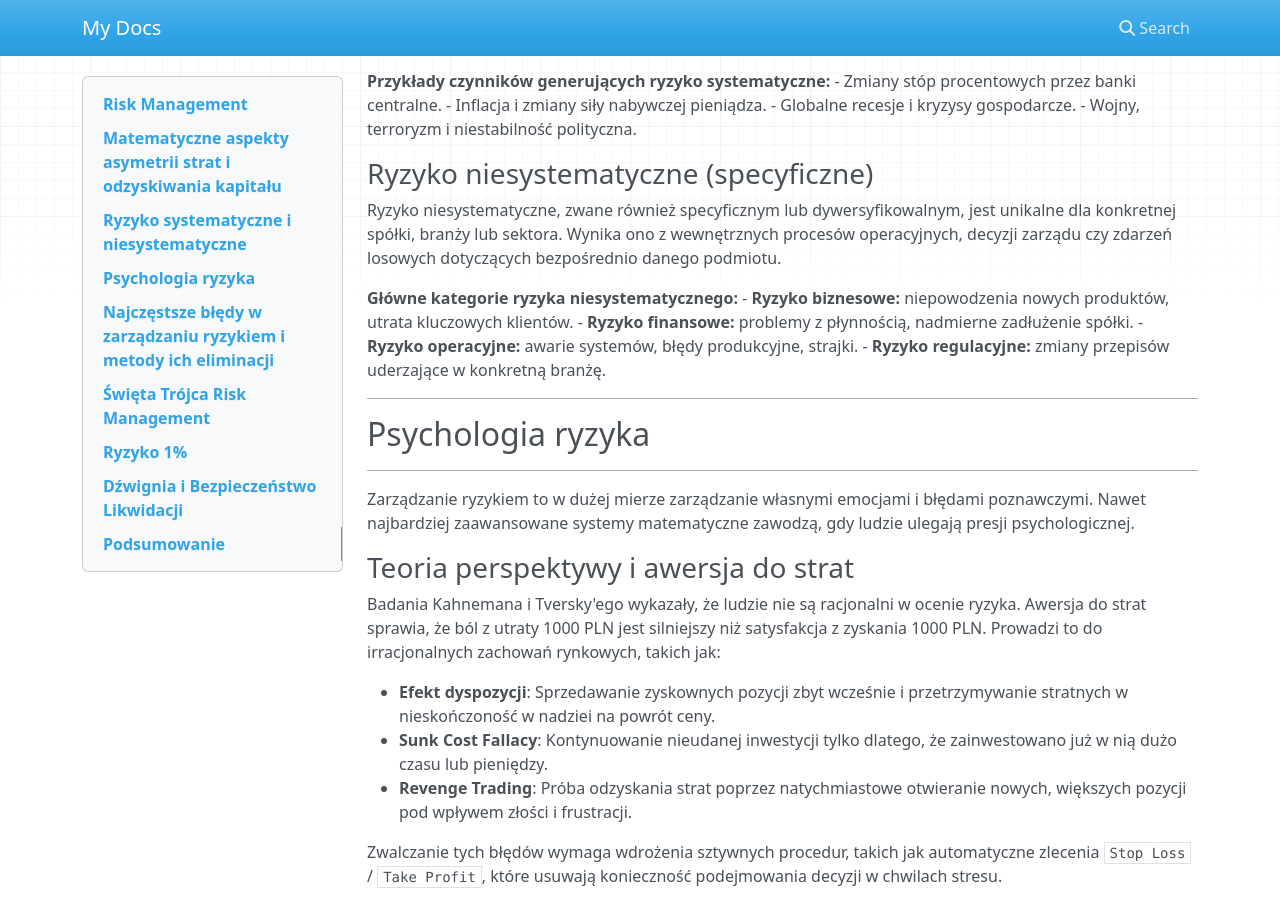
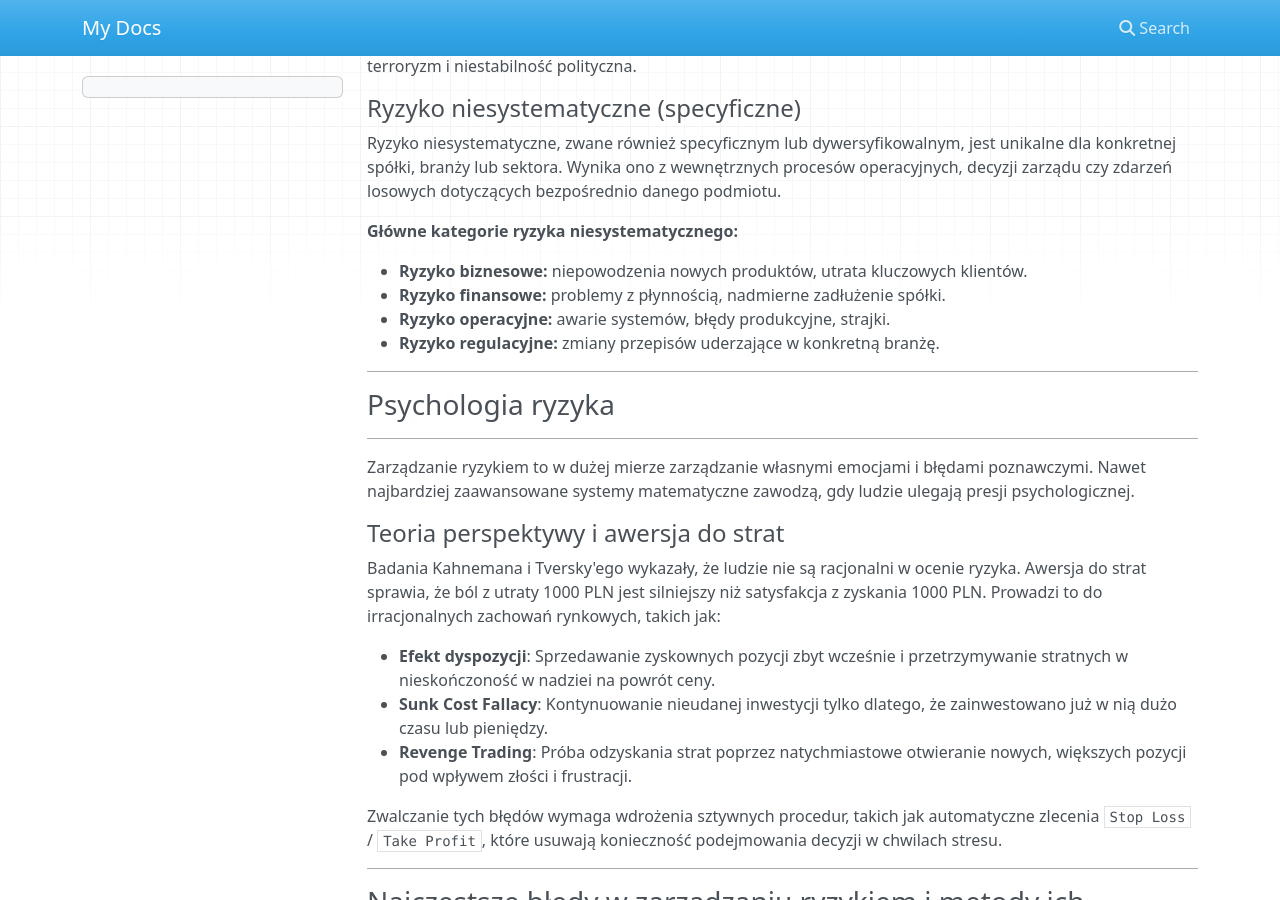
Before and after one commit to AmitrialYoung/edufin, an MkDocs documentation site: the page built from docs/index.md, in a window 1280 px wide and 900 px high, scrolled down 1377 px. Built offline with MkDocs 1.6.1, drawn with Linux system fonts in a browser that asks for light colours; nearby versions of some CDN libraries.

Commit message:
first update

```diff
--- a/docs/index.md
+++ b/docs/index.md
@@ -1,7 +1,8 @@
 
 ---
-## Risk Management
+### Risk Management
 ---
+
 
 Zarządzanie ryzykiem to uporządkowane podejście do ochrony kapitału przed sytuacjami, w których rynek idzie w przeciwną stronę, niż przewidywałeś.
 
@@ -12,12 +13,12 @@ Podstawy zarządzania ryzykiem są dość proste: dobrze dobrać wielkość pozy
 Dzięki temu jesteś w stanie przetrwać nawet serię nieudanych transakcji. Bez takiego podejścia nawet dobra strategia wejścia może skończyć się wyzerowaniem konta, np. przez jedno nagłe, nieprzewidywalne zdarzenie *(np. „czarny łabędź”)*.
 
 ---
-## Matematyczne aspekty asymetrii strat i odzyskiwania kapitału
+### Matematyczne aspekty asymetrii strat i odzyskiwania kapitału
 ---
 
 Zarządzanie ryzykiem musi uwzględniać matematyczną naturę strat, która jest nieliniowa i faworyzuje ochronę kapitału ponad agresywne dążenie do zysków. Zjawisko to, znane jako asymetria strat, polega na tym, że procentowy zysk potrzebny do odrobienia straty rośnie szybciej niż sama strata.
 
-### Tabela regresji kapitałowej i wymaganej regeneracji
+#### Tabela regresji kapitałowej i wymaganej regeneracji
 
 |Procentowa strata kapitału|Wymagany zysk do powrotu do break-even|Implikacje dla strategii|
 |---|---|---|
@@ -29,12 +30,12 @@ Zarządzanie ryzykiem musi uwzględniać matematyczną naturę strat, która jes
 |90%|900,00%|Statystyczne bankructwo.|
 
 ---
-## Ryzyko systematyczne i niesystematyczne
+### Ryzyko systematyczne i niesystematyczne
 ---
 
 Skuteczne zarządzanie portfelem wymaga rozróżnienia między dwoma fundamentalnymi rodzajami ryzyka, które mają odmienne przyczyny i wymagają różnych metod mitygacji.
 
-### Ryzyko systematyczne (rynkowe)
+#### Ryzyko systematyczne (rynkowe)
 
 Ryzyko systematyczne dotyczy całego rynku lub danej klasy aktywów i wynika z czynników makroekonomicznych, geopolitycznych oraz systemowych. Jest ono nieuniknione i nie może zostać wyeliminowane poprzez prostą dywersyfikację w ramach jednej klasy aktywów.
 
@@ -44,23 +45,24 @@ Ryzyko systematyczne dotyczy całego rynku lub danej klasy aktywów i wynika z c
 - Globalne recesje i kryzysy gospodarcze.
 - Wojny, terroryzm i niestabilność polityczna.
 
-### Ryzyko niesystematyczne (specyficzne)
+#### Ryzyko niesystematyczne (specyficzne)
 
 Ryzyko niesystematyczne, zwane również specyficznym lub dywersyfikowalnym, jest unikalne dla konkretnej spółki, branży lub sektora. Wynika ono z wewnętrznych procesów operacyjnych, decyzji zarządu czy zdarzeń losowych dotyczących bezpośrednio danego podmiotu.
 
 **Główne kategorie ryzyka niesystematycznego:**
+
 - **Ryzyko biznesowe:** niepowodzenia nowych produktów, utrata kluczowych klientów.
 - **Ryzyko finansowe:** problemy z płynnością, nadmierne zadłużenie spółki.
 - **Ryzyko operacyjne:** awarie systemów, błędy produkcyjne, strajki.
 - **Ryzyko regulacyjne:** zmiany przepisów uderzające w konkretną branżę.
 
 ---
-## Psychologia ryzyka
+### Psychologia ryzyka
 ---
 
 Zarządzanie ryzykiem to w dużej mierze zarządzanie własnymi emocjami i błędami poznawczymi. Nawet najbardziej zaawansowane systemy matematyczne zawodzą, gdy ludzie ulegają presji psychologicznej.
 
-### Teoria perspektywy i awersja do strat
+#### Teoria perspektywy i awersja do strat
 
 Badania Kahnemana i Tversky'ego wykazały, że ludzie nie są racjonalni w ocenie ryzyka. Awersja do strat sprawia, że ból z utraty 1000 PLN jest silniejszy niż satysfakcja z zyskania 1000 PLN. Prowadzi to do irracjonalnych zachowań rynkowych, takich jak:
 
@@ -71,7 +73,7 @@ Badania Kahnemana i Tversky'ego wykazały, że ludzie nie są racjonalni w oceni
 Zwalczanie tych błędów wymaga wdrożenia sztywnych procedur, takich jak automatyczne zlecenia `Stop Loss` / `Take Profit`, które usuwają konieczność podejmowania decyzji w chwilach stresu.
 
 ---
-## Najczęstsze błędy w zarządzaniu ryzykiem i metody ich eliminacji
+### Najczęstsze błędy w zarządzaniu ryzykiem i metody ich eliminacji
 ---
 
 Większość porażek na rynkach finansowych nie wynika z błędnych prognoz cenowych, lecz z fundamentalnych błędów w zarządzaniu kapitałem.
@@ -85,7 +87,7 @@ Większość porażek na rynkach finansowych nie wynika z błędnych prognoz cen
 | Ignorowanie kosztów | Prowizje i spready zjadają zysk, szczególnie przy nadmiernym handlu.     | Analiza kosztów transakcyjnych i optymalizacja częstotliwości handlu.       |
 
 ---
-## Święta Trójca Risk Management
+### Święta Trójca Risk Management
 ---
 
 - **Planowanie pozycji**: Nie przewidujesz przyszłości, tylko rozgrywasz scenariusz.
@@ -96,18 +98,18 @@ Większość porażek na rynkach finansowych nie wynika z błędnych prognoz cen
 - **[RRR] (`Risk/Reward Ratio`)**: Minimalny stosunek zysku do ryzyka to **3:1**. *Poniżej tej wartości statystyka długoterminowa staje się niekorzystna jeżeli nie wliczamy fee do 1%.*
 
 ---
-## Ryzyko 1%
+### Ryzyko 1%
 ---
 
-### Całkowity koszt porażki
+#### Całkowity koszt porażki
 
 Zamiast akceptować 1% straty + fee (co daje nawet 1,5%), całkowity koszt zamknięcia na [SL] (strata z ceny + prowizje giełdowe) powinien wynosić **równo 1% kapitału**.
 
-### Matematyczna nieśmiertelność
+#### Matematyczna nieśmiertelność
 
 Trzymanie się sztywnego 1% sprawia, że nawet długa seria strat nie wyzeruje konta.
 
-#### Symulacja kiedy ~90% pozycji przegranych
+##### Symulacja kiedy ~90% pozycji przegranych
 
 **Kapitał początkowy:** $1,000
 **Ryzyko na transakcję:** 1.0%
@@ -157,7 +159,7 @@ Najgorsza transakcja: $-10.29
 
 ![[Pasted image 20260324122454.png]]
 
-### [RRR] jako mnożnik
+#### [RRR] jako mnożnik
 
 Zarobkiem jest wielokrotność ryzyka (R), a nie ruch procentowy. Zagranie 10R to 10% zysku konta przy ryzyku 1%.
 
@@ -166,22 +168,22 @@ Zarobkiem jest wielokrotność ryzyka (R), a nie ruch procentowy. Zagranie 10R t
 | ![[Pasted image 20260323134805.png\|177]] | ![[Pasted image 20260323134609.png\|184]] | ![[Pasted image 20260323135241.png\|254]] |
 
 ---
-## Dźwignia i Bezpieczeństwo Likwidacji
+### Dźwignia i Bezpieczeństwo Likwidacji
 ---
 
-### Dźwignia to narzędzie
+#### Dźwignia to narzędzie
 
 Pozwala używać mniejszej ilości kapitału własnego i nie zwiększa ryzyka ponad zaplanowany 1%.
 	- Zalecane: *wliczaj prowizję w 1%.*
 	- Opcjonalne:  *1% czystego kapitału i zwiększony bufor dla likwidacji (mniejsza dźwignia).*
 
-### Poziom likwidacji **musi** zawsze znajdować się poza strefą `Stop Loss'a`.
+#### Poziom likwidacji **musi** zawsze znajdować się poza strefą `Stop Loss'a`.
 
 | Kiedy SL zostanie zrealizowany<br>utrata 1% kapitału. |   Likwidacja.<br>Konto wyzerowane.   |
 | :---------------------------------------------------: | :----------------------------------: |
 |         ![[Pasted image 20260324030230.png]]          | ![[Pasted image 20260324030114.png]] |
 
-### Bufor bezpieczeństwa
+#### Bufor bezpieczeństwa
 
 Wybieraj taką dźwignię, aby między [SL] a likwidacją był margines błędu na wypadek gwałtownych skoków zmienności (tzw. `slippage`). Jeśli Twoje 1% ryzyka jest wyliczone "na styk", poślizg może sprawić, że likwidacja się zrealizuje.
 
@@ -190,7 +192,7 @@ Wybieraj taką dźwignię, aby między [SL] a likwidacją był margines błędu
 |                 ![[Pasted image 20260324025759.png]]                  |                       ![[Pasted image 20260324025418.png]]                        |
 
 ---
-## Podsumowanie
+### Podsumowanie
 ---
 
 To co możemy poświęcić (1%)[SL] ryzykując.
```
